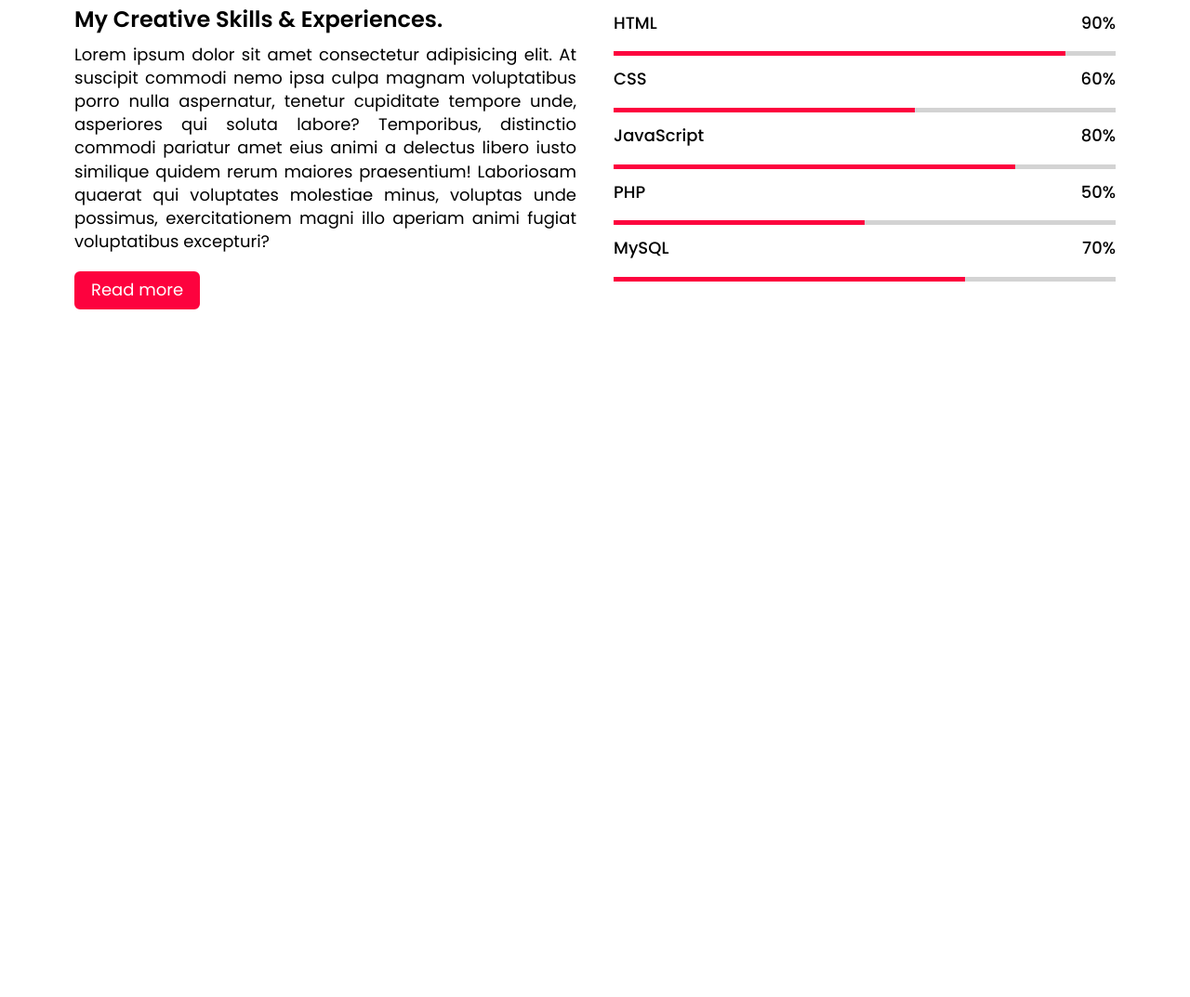
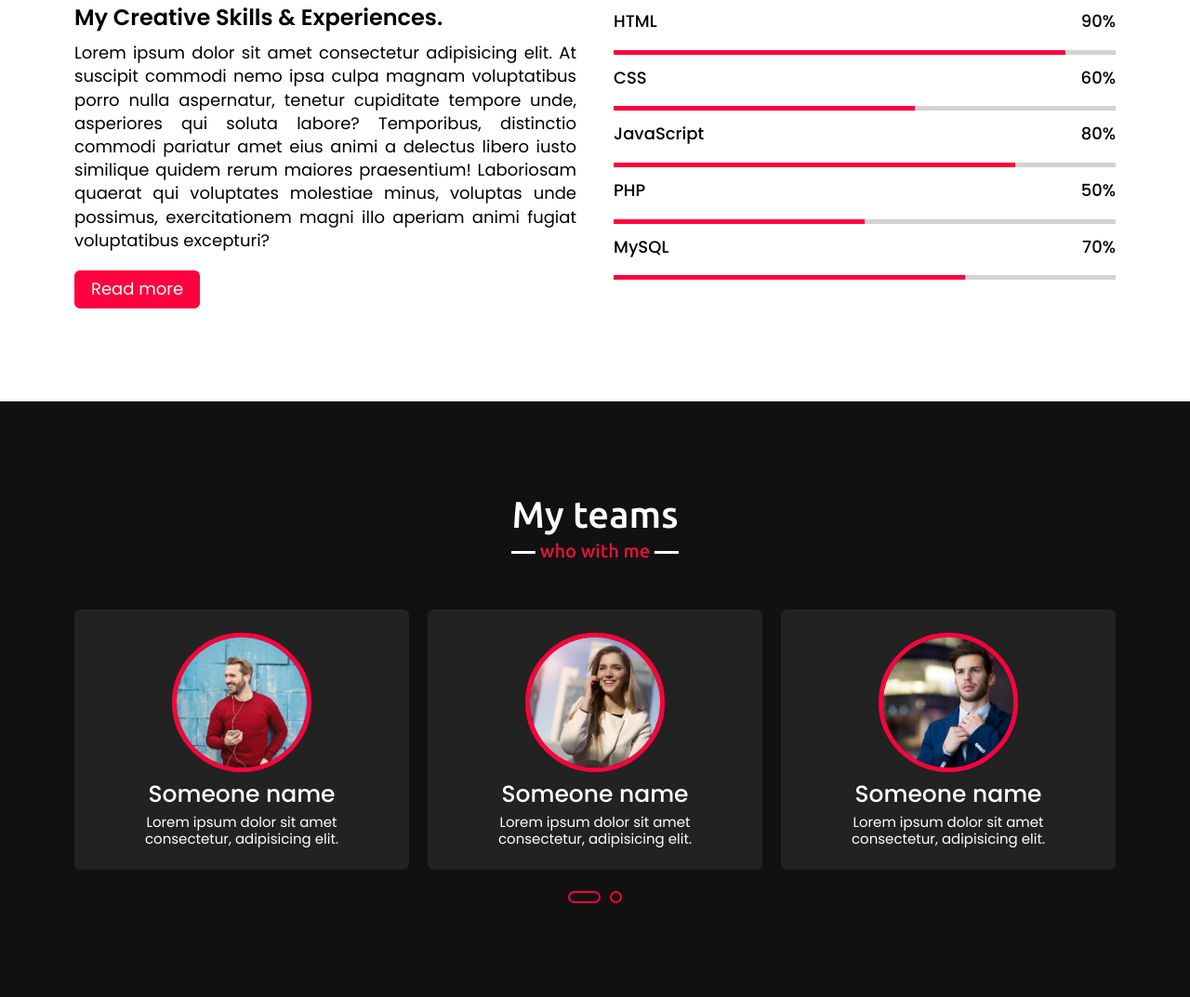
Before and after one commit to surajgond07/perosnal-portfolio, a plain HTML site: page index.html in a window 1280 px wide. Shown: the part 2376-3449 px from the top of the page at 93% size. Before the commit the page ends 2809 px from the top, so only its background shows below. Drawn offline with nearby package versions, Linux system fonts and the light colour scheme.

Commit message:
Teams section build.

```diff
--- a/CSS/styles.css
+++ b/CSS/styles.css
@@ -33,6 +33,7 @@
  html {
      /* 10x font size of root element */
      font-size: 62.5%;
+     scroll-behavior: smooth;
  }
 
  h1,
@@ -64,7 +65,7 @@
 
  @media screen and (min-width: 1024px) {
      body {
-         font-size: 1.8rem;
+         font-size: 1.5rem;
      }
      h1 {
          font-size: 8rem;
@@ -463,16 +464,19 @@ responsive media query end for mobile & Tablet  */
  /*========== About Section End ==========*/
  /*========== Services Section Start ==========*/
 
- .services {
+ .services,
+ .teams {
      color: #fff;
      background: #111;
  }
 
- .services .title::before {
+ .services .title::before,
+ .teams .title::before {
      background: #fff;
  }
 
- .services .title::after {
+ .services .title::after,
+ .teams .title::after {
      background: #111;
      content: "what i provide";
  }
@@ -611,6 +615,79 @@ responsive media query end for mobile & Tablet  */
      /* margin-bottom: 1rem; */
  }
  /*========== Skills Section End ==========*/
+ /*========== Teams Section Start ==========*/
+
+ .teams .title::after {
+     content: "who with me";
+ }
+
+ .teams__card {
+     background: #222;
+     border-radius: 6px;
+     padding: 2.5rem 3.5rem;
+     text-align: center;
+     transition: all 0.3s ease;
+ }
+
+ .teams__card:hover {
+     background: var(--color-primary);
+ }
+
+ .teams__box {
+     display: flex;
+     flex-direction: column;
+     align-items: center;
+     justify-content: center;
+     transition: all 0.3s ease;
+ }
+
+ .teams__card:hover .teams__box {
+     transform: scale(1.1);
+ }
+
+ .teams .carousel .teams__card img {
+     height: 15rem;
+     width: 15rem;
+     object-fit: cover;
+     border-radius: 50%;
+     border: 5px solid var(--color-primary);
+     transition: all 0.3s ease;
+ }
+
+ .teams .carousel .teams__card img:hover {
+     border-color: #fff;
+ }
+
+ .teams__text {
+     font-size: 2.5rem;
+     font-weight: 500;
+     margin: 1rem 0 .7rem 0;
+ }
+
+ .owl-dots {
+     text-align: center;
+     margin-top: 2rem;
+ }
+
+ .owl-dot {
+     height: 1.3rem;
+     width: 1.3rem;
+     outline: none!important;
+     border-radius: 50%;
+     margin: 0 5px;
+     border: 2px solid var(--color-primary)!important;
+     transition: all 0.3s ease;
+ }
+
+ .owl-dot.active {
+     width: 3.5rem;
+     border-radius: 1.4rem;
+ }
+
+ .owl-dot.active:hover {
+     background: var(--color-primary)!important;
+ }
+ /*========== Teams Section End ==========*/
  /* Change background header */
  /* Active link */
  /*=============== BUTTON ===============*/
--- a/JS/main.js
+++ b/JS/main.js
@@ -11,8 +11,31 @@ $(document).ready(function() {
 
     // toogle menu /nvabar script
     $('.nav__toggler').click(function() {
-        $('.navbar__menu').toggleClass("active");
-        // for closing menu button x
-        $('.nav__toggler i').toggleClass("active");
-    })
+            $('.navbar__menu').toggleClass("active");
+            // for closing menu button x
+            $('.nav__toggler i').toggleClass("active");
+        })
+        // owl carousel script
+    $('.carousel').owlCarousel({
+        margin: 20,
+        loop: true,
+        autoplay: true,
+        autoplayTimeOut: 2000,
+        autoplayHoverPause: true,
+        responsive: {
+            0: {
+                items: 1,
+                nav: false
+            },
+            600: {
+                items: 2,
+                nav: false
+            },
+            1000: {
+                items: 3,
+                nav: false
+            }
+        }
+    });
+
 });
--- a/index.html
+++ b/index.html
@@ -16,6 +16,16 @@
 
     <script src="https://code.jquery.com/jquery-3.6.1.min.js"></script>
 
+    <!-- jQuery Wayoint CDN  for Casousel-->
+    <script src="https://cdnjs.cloudflare.com/ajax/libs/waypoints/4.0.1/jquery.waypoints.min.js"></script>
+    <!-- jQuery Wayoint CDN for Carousel -->
+    <!--  OWL CarouselCDN -->
+    <script src="https://cdnjs.cloudflare.com/ajax/libs/OwlCarousel2/2.3.4/owl.carousel.min.js"></script>
+    <!--  OWL CarouselCDN -->
+
+    <!-- owl Carousel CSS CDN  -->
+    <link rel="stylesheet" href="https://cdnjs.cloudflare.com/ajax/libs/OwlCarousel2/2.3.4/assets/owl.carousel.min.css" />
+    <!-- owl Carousel CSS CDN  -->
 
 </head>
 
@@ -177,6 +187,52 @@
     </section>
     <!--=============== SKILLS SECTION END ===============-->
 
+    <!--=============== TEAM SECTION START ===============-->
+    <section class="teams" id="teams">
+        <div class="max-width">
+            <h2 class="title">My teams</h2>
+            <div class="carousel owl-carousel">
+                <div class="teams__card">
+                    <div class="teams__box">
+                        <img src="/images/profile-suraj.jpg" alt="">
+                        <div class="teams__text">Someone name</div>
+                        <p>Lorem ipsum dolor sit amet consectetur, adipisicing elit.</p>
+                    </div>
+                </div>
+                <div class="teams__card">
+                    <div class="teams__box">
+                        <img src="/images/profile-2.jpeg" alt="">
+                        <div class="teams__text">Someone name</div>
+                        <p>Lorem ipsum dolor sit amet consectetur, adipisicing elit.</p>
+                    </div>
+                </div>
+                <div class="teams__card">
+                    <div class="teams__box">
+                        <img src="/images/profile-3.jpeg" alt="">
+                        <div class="teams__text">Someone name</div>
+                        <p>Lorem ipsum dolor sit amet consectetur, adipisicing elit.</p>
+                    </div>
+                </div>
+                <div class="teams__card">
+                    <div class="teams__box">
+                        <img src="/images/profile-4.jpeg" alt="">
+                        <div class="teams__text">Someone name</div>
+                        <p>Lorem ipsum dolor sit amet consectetur, adipisicing elit.</p>
+                    </div>
+                </div>
+                <div class="teams__card">
+                    <div class="teams__box">
+                        <img src="/images/profile-5.jpeg" alt="">
+                        <div class="teams__text">Someone name</div>
+                        <p>Lorem ipsum dolor sit amet consectetur, adipisicing elit.</p>
+                    </div>
+                </div>
+            </div>
+        </div>
+    </section>
+
+    <!--=============== TEAM SECTION END ===============-->
+
     <!--=============== FAVICON ===============-->
     <!--==================== LOGOS ====================-->
 
```
Also changed, not shown: components/teams.html (added, +42 -0 lines), images/profile-2.jpeg (added), images/profile-3.jpeg (added), images/profile-4.jpeg (added), images/profile-5.jpeg (added).
